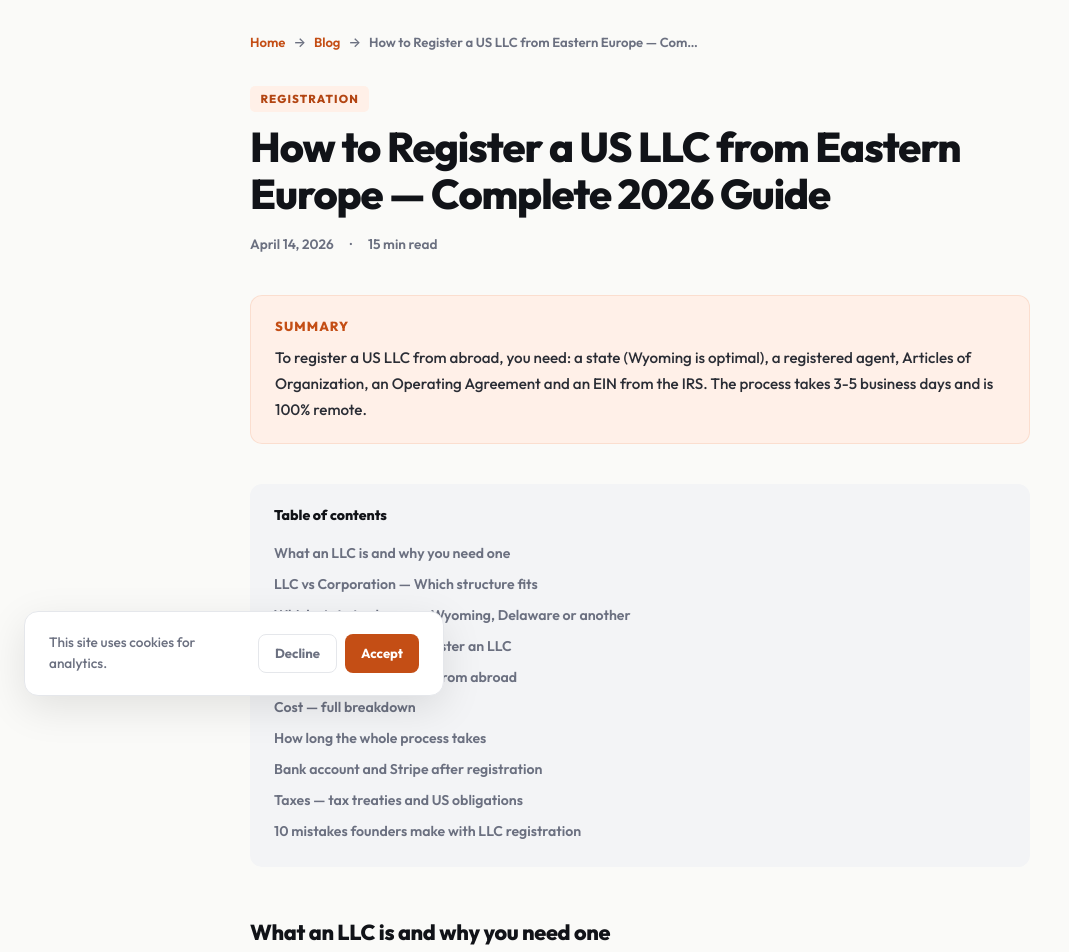
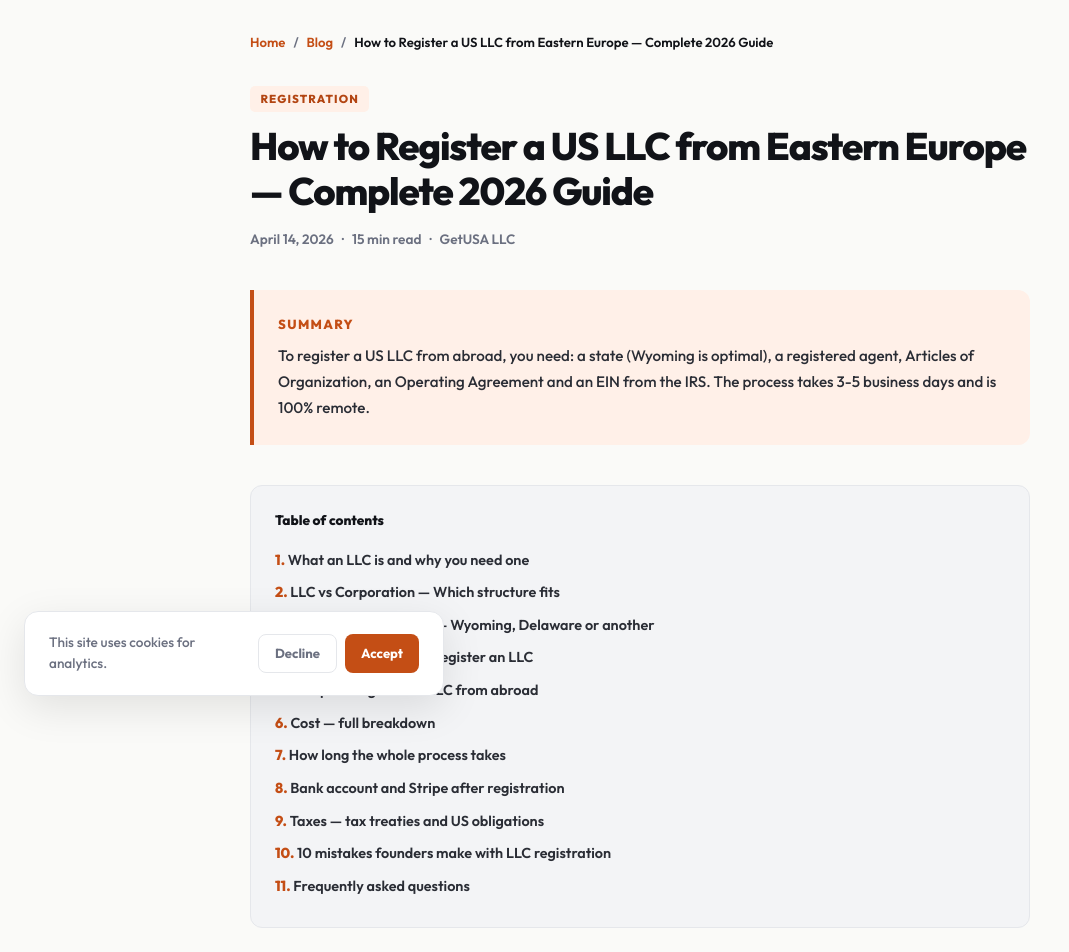
Before and after one commit to kalinpa/getusallc, a Next.js app: page /en/blog/kak-da-registriram-llc-v-amerika-ot-bulgaria in a window 1280 px wide. Shown: the part 80-1032 px from the top of the page, without its empty margins (0-1069 px from the left). Built offline with nearby package versions, Linux system fonts and the light colour scheme.

Commit message:
fix: blog locale lookup + flag emoji rendering

```diff
--- a/src/app/[lang]/blog/[slug]/page.tsx
+++ b/src/app/[lang]/blog/[slug]/page.tsx
@@ -1,14 +1,14 @@
 import type { Metadata } from "next";
 import Link from "next/link";
+import { notFound } from "next/navigation";
 import { getAllSlugs, getPostBySlug, getRelatedPosts } from "@/lib/blog";
 import { ArticleSchema, BreadcrumbSchema, FAQSchema } from "@/components/blog/BlogSchema";
 import { getDictionarySync } from "@/lib/dictionaries";
 import { isValidLang, languages, type Lang } from "@/lib/i18n";
-import { notFound } from "next/navigation";
 
 export async function generateStaticParams() {
   const slugs = getAllSlugs();
-  return languages.flatMap(lang => slugs.map(slug => ({ lang, slug })));
+  return languages.flatMap((lang) => slugs.map((slug) => ({ lang, slug })));
 }
 
 export async function generateMetadata({ params }: { params: Promise<{ lang: string; slug: string }> }): Promise<Metadata> {
@@ -19,7 +19,24 @@ export async function generateMetadata({ params }: { params: Promise<{ lang: str
   return {
     title: post.title,
     description: post.description,
-    openGraph: { title: post.title, description: post.description, type: "article", images: post.image ? [{ url: post.image }] : [] },
+    openGraph: {
+      title: post.title,
+      description: post.description,
+      type: "article",
+      publishedTime: post.date,
+      modifiedTime: post.updated || post.date,
+      authors: [post.author],
+      images: post.image ? [{ url: post.image, width: 1200, height: 630 }] : [],
+    },
+    twitter: {
+      card: "summary_large_image",
+      title: post.title,
+      description: post.description,
+    },
+    alternates: {
+      canonical: `/${lang}/blog/${slug}`,
+      languages: Object.fromEntries(languages.map((l) => [l, `/${l}/blog/${slug}`])),
+    },
   };
 }
 
@@ -32,90 +49,115 @@ export default async function BlogArticle({ params }: { params: Promise<{ lang:
   if (!post) notFound();
   const related = getRelatedPosts(post, lang);
   const p = `/${lang}`;
-  const locale = lang === 'bg' ? 'bg-BG' : 'en-US';
+  const locales: Record<string, string> = { bg: "bg-BG", en: "en-US", ro: "ro-RO" };
+  const locale = locales[lang] || "en-US";
+  const dateFormatted = new Date(post.date).toLocaleDateString(locale, {
+    year: "numeric",
+    month: "long",
+    day: "numeric",
+  });
 
   return (
-    <article className="blog-article">
+    <>
       <ArticleSchema post={post} />
       <BreadcrumbSchema post={post} />
       {post.faq && <FAQSchema faqs={post.faq} />}
 
-      <div className="sec" style={{ maxWidth: 780 }}>
+      <article className="blog-article">
+        <div className="blog-content">
           {/* Breadcrumbs */}
-        <nav style={{ fontSize: "0.82rem", color: "var(--gray)", marginBottom: "2rem", fontWeight: 600 }}>
-          <Link href={p} style={{ color: "var(--orange)" }}>{d.blog.breadcrumbHome}</Link>
-          <span style={{ margin: "0 0.5rem" }}>→</span>
-          <Link href={`${p}/blog`} style={{ color: "var(--orange)" }}>{d.blog.breadcrumbBlog}</Link>
-          <span style={{ margin: "0 0.5rem" }}>→</span>
-          <span>{post.title.length > 50 ? post.title.slice(0, 50) + '…' : post.title}</span>
+          <nav className="breadcrumbs" aria-label="Breadcrumb">
+            <Link href={p}>{d.blog.breadcrumbHome}</Link>
+            <span>/</span>
+            <Link href={`${p}/blog`}>{d.blog.breadcrumbBlog}</Link>
+            <span>/</span>
+            <span>{post.title}</span>
           </nav>
 
-        <div className="blog-card-cat" style={{ marginBottom: "0.75rem" }}>{post.category}</div>
-        <h1 style={{ fontSize: "clamp(1.8rem, 3.5vw, 2.6rem)", fontWeight: 800, lineHeight: 1.12, letterSpacing: "-0.025em", marginBottom: "1rem" }}>{post.title}</h1>
-        <div style={{ display: "flex", gap: "1rem", fontSize: "0.85rem", color: "var(--gray)", fontWeight: 600, marginBottom: "2.5rem" }}>
-          <span>{new Date(post.date).toLocaleDateString(locale, { year: "numeric", month: "long", day: "numeric" })}</span>
+          {/* Header */}
+          <header className="blog-post-header">
+            <div className="blog-card-cat">{post.category}</div>
+            <h1 className="blog-heading">{post.title}</h1>
+            <div className="blog-post-meta">
+              <span>{dateFormatted}</span>
               <span>·</span>
               <span>{post.readingTime} {d.blog.readTime}</span>
+              <span>·</span>
+              <span>{post.author}</span>
+            </div>
+          </header>
+
+          {/* TL;DR */}
+          <div className="blog-tldr">
+            <div className="blog-tldr-label">{d.blog.tldr}</div>
+            <p>{post.tldr}</p>
           </div>
 
-        {/* TL;DR */}
-        <div style={{ background: "var(--orange-soft)", border: "1px solid rgba(217,91,28,0.12)", borderRadius: 12, padding: "1.25rem 1.5rem", marginBottom: "2.5rem" }}>
-          <div style={{ fontWeight: 800, fontSize: "0.82rem", color: "var(--orange)", textTransform: "uppercase", letterSpacing: "0.08em", marginBottom: "0.5rem" }}>{d.blog.tldr}</div>
-          <p style={{ fontSize: "0.95rem", color: "var(--ink2)", lineHeight: 1.7, fontWeight: 500 }}>{post.tldr}</p>
-        </div>
+          {/* Table of Contents */}
+          <nav className="blog-toc">
+            <div className="blog-toc-label">{d.blog.toc}</div>
+            <ol>
+              {post.content.map((section) => (
+                <li key={section.id}>
+                  <a href={`#${section.id}`}>{section.heading}</a>
+                </li>
+              ))}
+              {post.faq && <li><a href="#faq">{d.blog.faqTitle}</a></li>}
+            </ol>
+          </nav>
 
-        {/* TOC */}
-        <div style={{ background: "var(--surface)", borderRadius: 12, padding: "1.25rem 1.5rem", marginBottom: "3rem" }}>
-          <div style={{ fontWeight: 800, fontSize: "0.88rem", marginBottom: "0.75rem" }}>{d.blog.toc}</div>
-          {post.content.map((s) => (
-            <a key={s.id} href={`#${s.id}`} style={{ display: "block", fontSize: "0.88rem", color: "var(--gray)", fontWeight: 600, padding: "0.35rem 0", lineHeight: 1.4 }}>{s.heading}</a>
-          ))}
-        </div>
-
-        {/* Content sections */}
+          {/* Content Sections */}
           {post.content.map((section) => (
-          <section key={section.id} id={section.id} style={{ marginBottom: "2.5rem" }}>
-            <h2 style={{ fontSize: "1.35rem", fontWeight: 800, marginBottom: "1rem", letterSpacing: "-0.015em" }}>{section.heading}</h2>
-            <div className="blog-body" dangerouslySetInnerHTML={{ __html: section.body }} />
+            <section key={section.id} id={section.id} className="blog-section">
+              <h2 className="blog-heading">{section.heading}</h2>
+              <div dangerouslySetInnerHTML={{ __html: section.body }} />
             </section>
           ))}
 
-        {/* FAQ */}
-        {post.faq && post.faq.length > 0 && (
-          <section id="faq" style={{ marginTop: "3rem", marginBottom: "3rem" }}>
-            <h2 style={{ fontSize: "1.35rem", fontWeight: 800, marginBottom: "1.25rem" }}>{d.blog.faqTitle}</h2>
-            {post.faq.map((f, i) => (
-              <details key={i} style={{ borderBottom: "1px solid var(--border-light)" }}>
-                <summary style={{ padding: "1rem 0", fontWeight: 700, fontSize: "0.95rem" }}>{f.question}</summary>
-                <div className="blog-body" style={{ paddingBottom: "1rem" }} dangerouslySetInnerHTML={{ __html: f.answer }} />
+          {/* FAQ Section */}
+          {post.faq && (
+            <section id="faq" className="blog-faq">
+              <h2 className="blog-heading">{d.blog.faqTitle}</h2>
+              {post.faq.map((item, i) => (
+                <details key={i} className="blog-faq-item">
+                  <summary>{item.question}</summary>
+                  <p>{item.answer}</p>
                 </details>
               ))}
             </section>
           )}
 
           {/* CTA */}
-        <div style={{ background: "var(--orange-soft)", border: "1px solid rgba(217,91,28,0.12)", borderRadius: 14, padding: "2.5rem", textAlign: "center", marginTop: "3rem" }}>
-          <h3 style={{ fontWeight: 800, fontSize: "1.25rem", marginBottom: "0.5rem" }}>{d.blog.ctaTitle}</h3>
-          <p style={{ color: "var(--gray)", fontSize: "0.95rem", fontWeight: 500, marginBottom: "1.25rem" }}>{d.blog.ctaText}</p>
+          <div className="blog-cta">
+            <h3>{d.blog.ctaTitle}</h3>
+            <p>{d.blog.ctaText}</p>
             <Link href={`${p}/contact`} className="btn-main">{d.blog.ctaButton}</Link>
           </div>
 
-        {/* Related */}
+          {/* Tags */}
+          <div className="blog-tags">
+            {post.tags.map((tag) => (
+              <span key={tag} className="blog-tag">{tag}</span>
+            ))}
+          </div>
+
+          {/* Related Posts */}
           {related.length > 0 && (
-          <section style={{ marginTop: "4rem" }}>
-            <h2 style={{ fontWeight: 800, fontSize: "1.15rem", marginBottom: "1.25rem" }}>{d.blog.related}</h2>
+            <div className="blog-related">
+              <h3>{d.blog.related}</h3>
               <div className="blog-related-grid">
                 {related.map((r) => (
-                <Link key={r.slug} href={`${p}/blog/${r.slug}`} className="blog-card" style={{ padding: "1.5rem" }}>
+                  <Link key={r.slug} href={`${p}/blog/${r.slug}`} className="blog-related-card">
                     <div className="blog-card-cat">{r.category}</div>
-                  <h3 className="blog-card-title" style={{ fontSize: "1rem" }}>{r.title}</h3>
-                  <p className="blog-card-desc">{r.description}</p>
+                    <h4>{r.title}</h4>
+                    <span className="blog-card-meta">{r.readingTime} {d.blog.readTime}</span>
                   </Link>
                 ))}
               </div>
-          </section>
+            </div>
           )}
         </div>
       </article>
+    </>
   );
 }
--- a/src/app/[lang]/tools/tax-test/page.tsx
+++ b/src/app/[lang]/tools/tax-test/page.tsx
@@ -4,6 +4,7 @@ import Link from "next/link";
 import { useParams } from "next/navigation";
 import { isValidLang, type Lang } from "@/lib/i18n";
 import { getDictionarySync, type Dictionary } from "@/lib/dictionaries";
+import { Emoji } from "@/components/Emoji";
 
 interface RiskResult {
   level: "low" | "medium" | "high";
@@ -174,7 +175,7 @@ export default function TaxTestPage() {
                     className={`tax-option${answers[currentQ.id] === opt.value ? " selected" : ""}`}
                     onClick={() => selectAnswer(opt.value)}
                   >
-                    {opt.icon && <span className="tax-option-icon">{opt.icon}</span>}
+                    {opt.icon && <span className="tax-option-icon"><Emoji size={20}>{opt.icon}</Emoji></span>}
                     <span>{opt.label}</span>
                   </button>
                 ))}
```
Also changed, not shown: src/components/Emoji.tsx (added, +41 -0 lines). Lines whose indentation alone changed are shown as unchanged.
